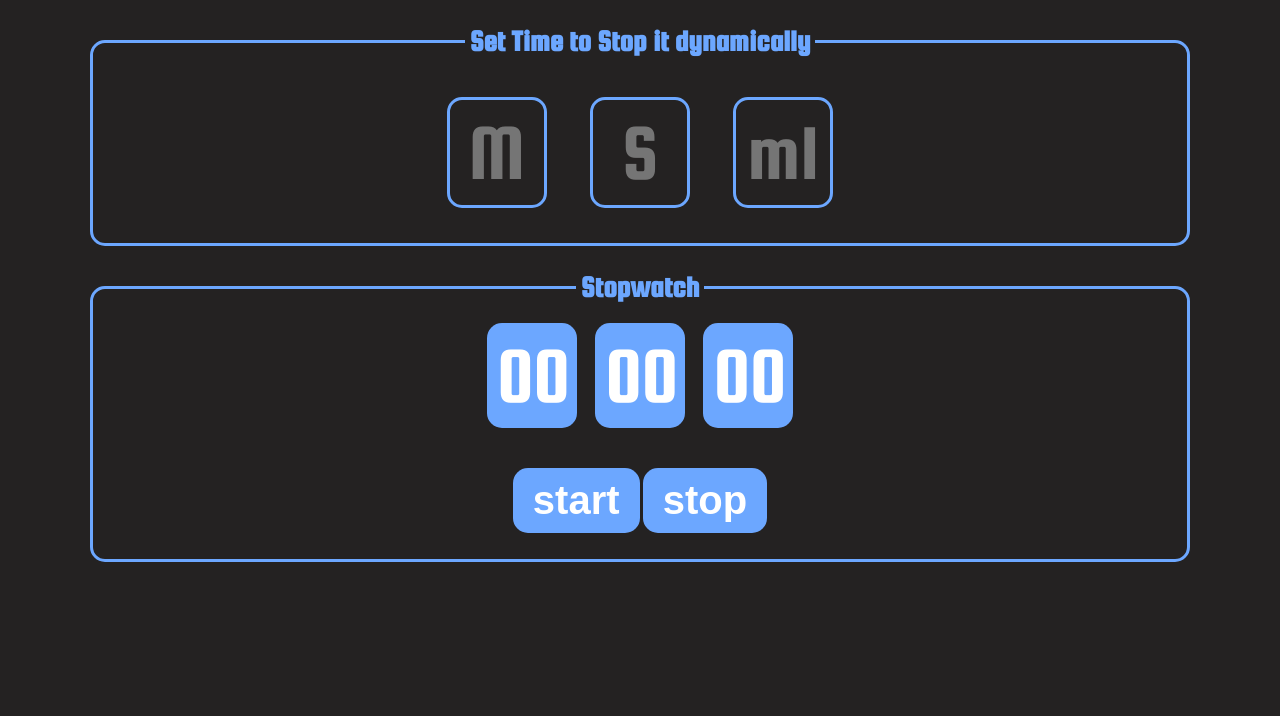
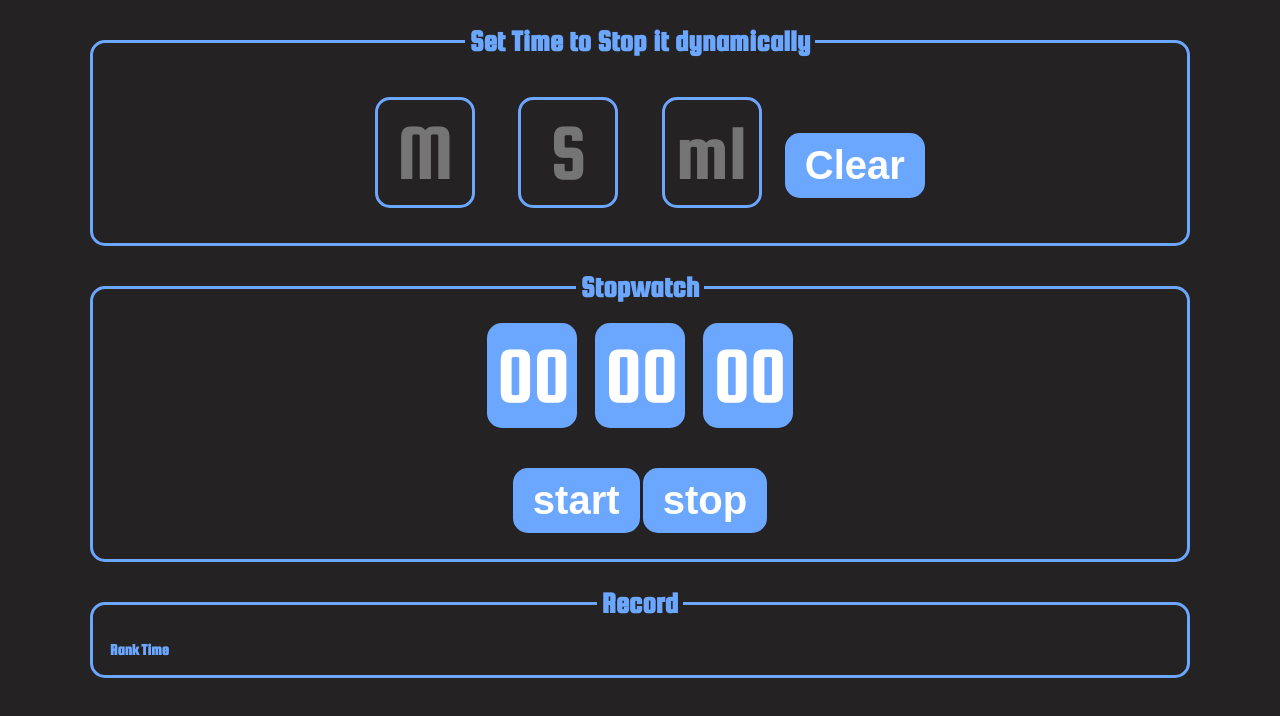
Before and after one commit to otmani98/stopwatch, a plain HTML site: page index.html in a window 1280 px wide. Drawn offline with Linux system fonts and the light colour scheme.

Commit message:
Update index.html

```diff
--- a/index.html
+++ b/index.html
@@ -20,6 +20,7 @@
         <input type="number" maxlength="2" id="minutes" placeholder="M" />
         <input type="number" maxlength="2" id="seconds" placeholder="S" />
         <input type="number" maxlength="2" id="milli" placeholder="ml" />
+        <button id="clear">Clear</button>
       </fieldset>
       <fieldset>
         <legend>Stopwatch</legend>
@@ -31,6 +32,19 @@
           <button>stop</button>
         </div>
       </fieldset>
+      <fieldset class="records">
+        <legend id="record">Record</legend>
+        <table>
+          <thead>
+            <tr>
+              <th>Rank</th>
+              <th>Time</th>
+            </tr>
+          </thead>
+          <tbody>
+          </tbody>
+        </table>
+      </fieldset>
       <div class="shadow"></div>
       <div class="popup">
         <p>Counter has been stopped</p>
```
